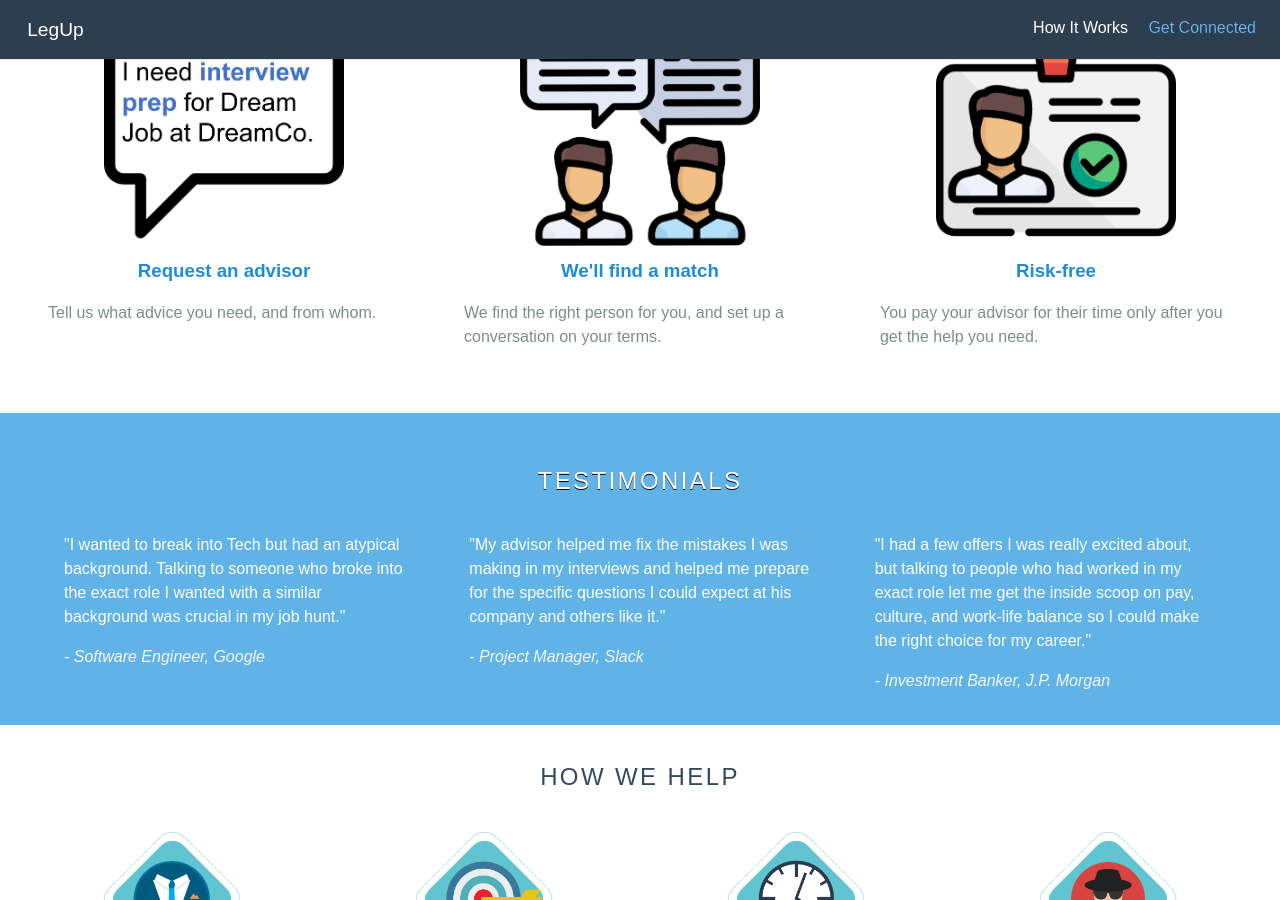
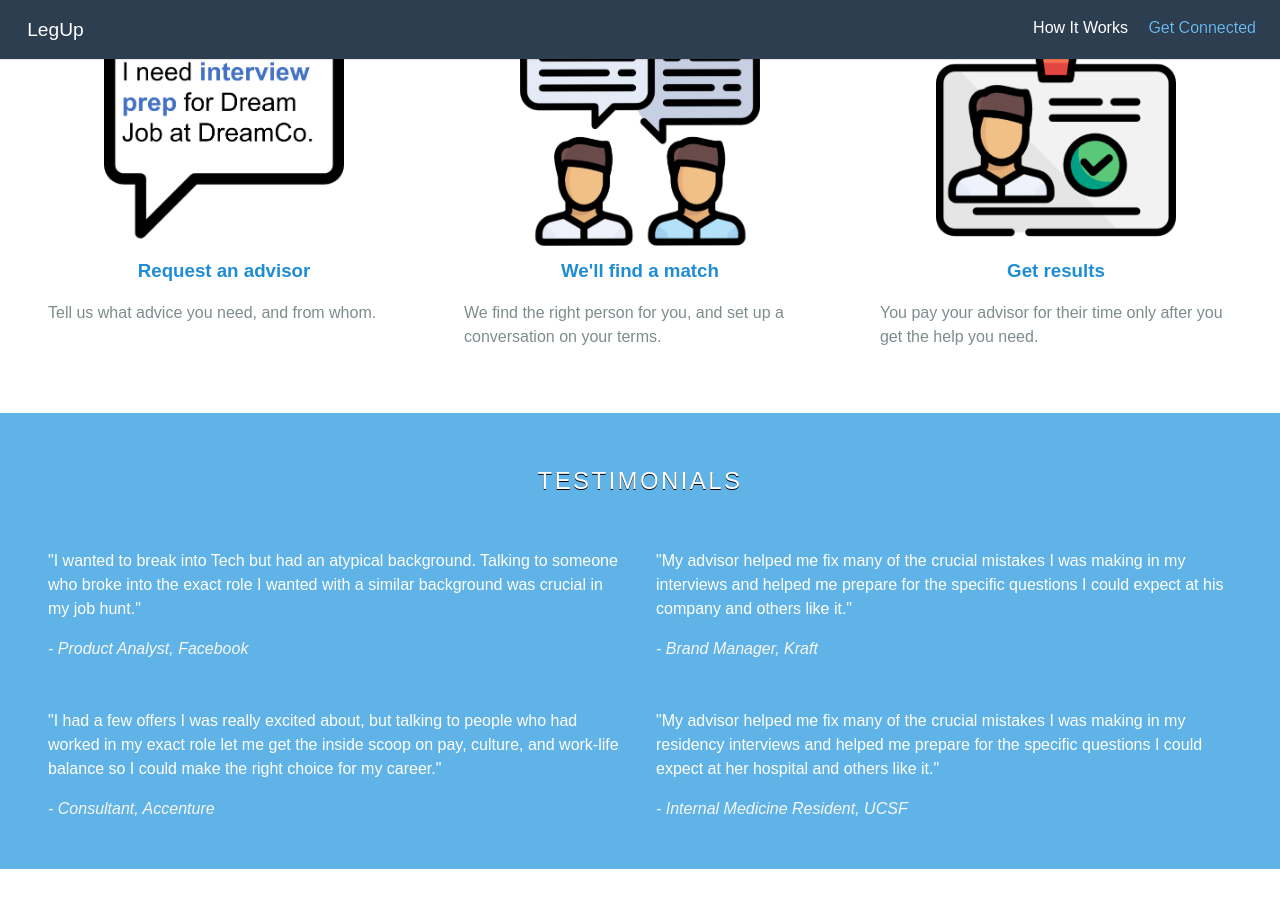
Before and after one commit to monaqvi/monaqvi.github.io, a Jekyll site: the page projects/ten-consumer-price-check/index.html, which Jekyll copies as it is, in a window 1280 px wide and 900 px high, scrolled down 877 px. Built offline with Jekyll 4.4.1, drawn with Linux system fonts in a browser that asks for light colours; nearby versions of some CDN libraries.

Commit message:
Update testimonials

```diff
--- a/projects/ten-consumer-price-check/index.html
+++ b/projects/ten-consumer-price-check/index.html
@@ -48,7 +48,7 @@
           <p>We find the right person for you, and set up a conversation on your terms.</p>
         </div>
         <div class="l-box sides-only pure-u-1 pure-u-lg-1-3">
-          <h3 class="content-subhead"><img class="pure-img-responsive" src="./img/hired.png"> Risk-free</h3>
+          <h3 class="content-subhead"><img class="pure-img-responsive" src="./img/hired.png"> Get results</h3>
           <p>You pay your advisor for their time only after you get the help you need.</p>
         </div>
       </div>
@@ -57,23 +57,31 @@
       <div class="pure-u-1">
         <h2 class="content-head content-head-ribbon is-center">Testimonials</h2>
         <div class="pure-g">
-          <div class="l-box sides-only pure-u-1 pure-u-lg-1-3">
+          <div class="m-box pure-u-1 pure-u-lg-1-2">
             <blockquote>
               <p>"I wanted to break into Tech but had an atypical background. Talking to someone who broke into the exact role I wanted with a similar background was crucial in my job hunt."</p>
-              <cite>- Software Engineer, Google</cite>
+              <cite>- Product Analyst, Facebook</cite>
             </blockquote>
           </div>
-          <div class="l-box sides-only pure-u-1 pure-u-lg-1-3">
+          <div class="m-box pure-u-1 pure-u-lg-1-2">
             <blockquote>
-              <p>"My advisor helped me fix the mistakes I was making in my interviews and helped me prepare for the specific questions I could expect at his company and others like it."</p>
-              <cite>- Project Manager, Slack</cite>
+              <p>"My advisor helped me fix many of the crucial mistakes I was making in my interviews and helped me prepare for the specific questions I could expect at his company and others like it."</p>
+              <cite>- Brand Manager, Kraft </cite>
             </blockquote>
           </div>
-          <div class="l-box sides-only pure-u-1 pure-u-lg-1-3">
+          <div class="m-box pure-u-1 pure-u-lg-1-2">
             <blockquote>
               <p>"I had a few offers I was really excited about, but talking to people who had worked in my exact role let me get the inside scoop on pay, culture, and work-life balance so I could make the right choice for my career."</p>
               <cite>
-                - Investment Banker, J.P. Morgan
+                - Consultant, Accenture
+              </cite>
+            </blockquote>
+          </div>
+          <div class="m-box pure-u-1 pure-u-lg-1-2">
+            <blockquote>
+              <p>"My advisor helped me fix many of the crucial mistakes I was making in my residency interviews and helped me prepare for the specific questions I could expect at her hospital and others like it."</p>
+              <cite>
+                - Internal Medicine Resident, UCSF
               </cite>
             </blockquote>
           </div>
```
